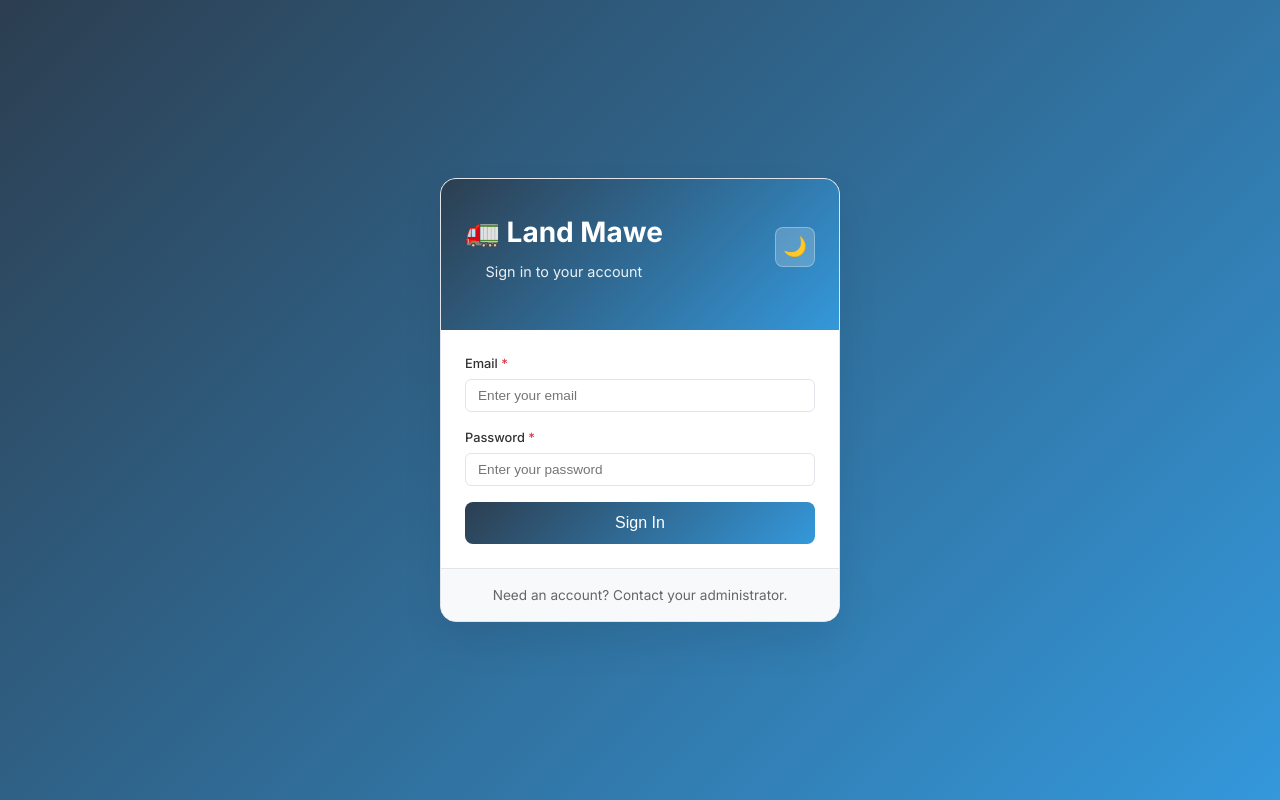
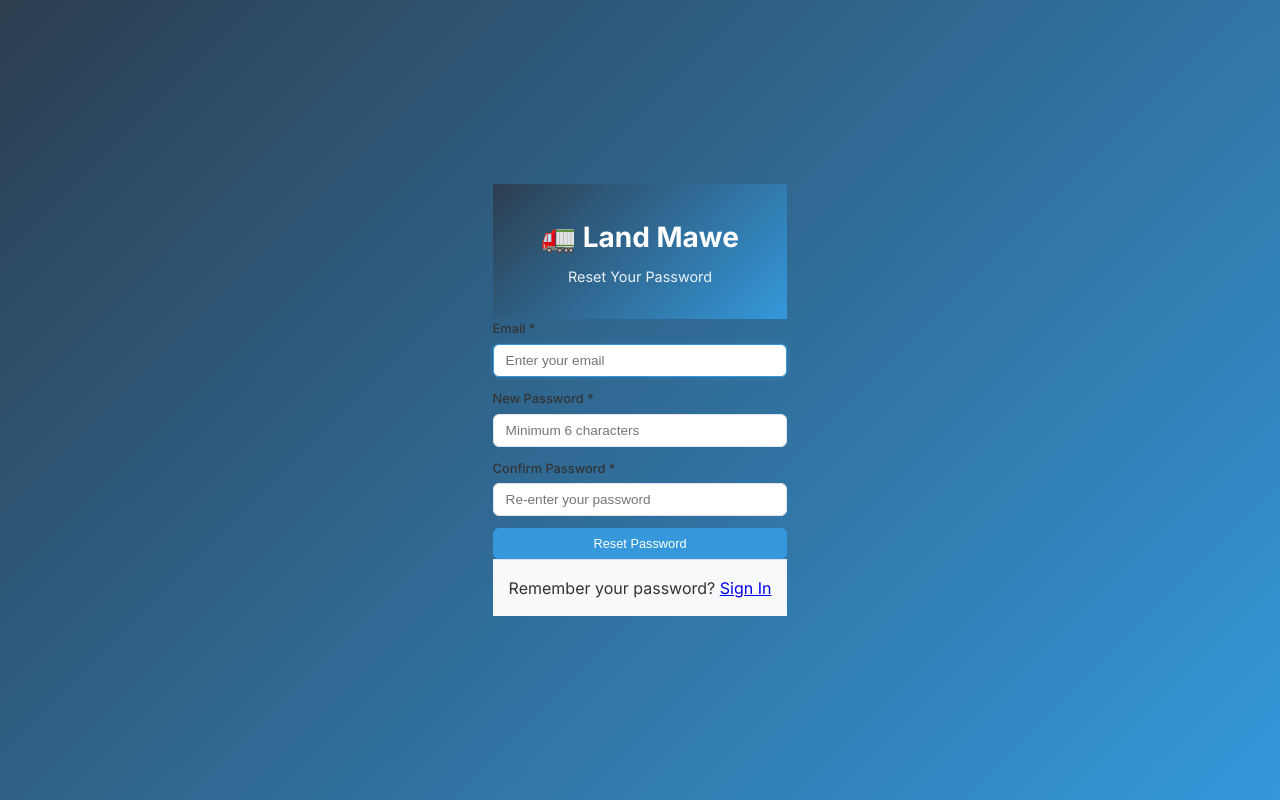
Before and after one commit to MunyaoMulinge/land-mawe-app, a React (Vite) app in the folder client/: page /reset-password in a window 1280 px wide. Before the commit this address led to /. Built offline with nearby package versions, Linux system fonts and the light colour scheme.

Commit message:
allow users to receive email to set passwords

```diff
--- a/client/src/App.jsx
+++ b/client/src/App.jsx
@@ -21,6 +21,7 @@ import ActivityLogs from './components/ActivityLogs'
 import PermissionManager from './components/PermissionManager'
 import DriverPortal from './components/DriverPortal'
 import SetPassword from './components/SetPassword'
+import ResetPassword from './components/ResetPassword'
 import './App.css'
 
 // Define tabs based on user role
@@ -305,6 +306,7 @@ function App() {
         <Routes>
           {/* Public routes (no auth required) */}
           <Route path="/set-password" element={<SetPassword />} />
+          <Route path="/reset-password" element={<ResetPassword />} />
 
           {/* Auth route */}
           <Route
--- /dev/null
+++ b/client/src/components/ResetPassword.jsx
@@ -0,0 +1,166 @@
+import { useState, useEffect } from 'react'
+import { useNavigate, useLocation } from 'react-router-dom'
+import { API_BASE } from '../config'
+
+export default function ResetPassword() {
+  const navigate = useNavigate()
+  const location = useLocation()
+  const [password, setPassword] = useState('')
+  const [confirmPassword, setConfirmPassword] = useState('')
+  const [email, setEmail] = useState('')
+  const [loading, setLoading] = useState(false)
+  const [error, setError] = useState(null)
+  const [success, setSuccess] = useState(false)
+
+  // Get email and access token from URL if present
+  useEffect(() => {
+    const searchParams = new URLSearchParams(location.search)
+    const emailFromUrl = searchParams.get('email')
+    if (emailFromUrl) {
+      setEmail(emailFromUrl)
+    }
+  }, [location])
+
+  const handleSubmit = async (e) => {
+    e.preventDefault()
+    setError(null)
+
+    if (!email) {
+      setError('Please enter your email')
+      return
+    }
+
+    if (password.length < 6) {
+      setError('Password must be at least 6 characters')
+      return
+    }
+
+    if (password !== confirmPassword) {
+      setError('Passwords do not match')
+      return
+    }
+
+    setLoading(true)
+
+    try {
+      // Get access token from URL hash (Supabase sends it in the hash)
+      const hash = window.location.hash
+      const hashParams = new URLSearchParams(hash.substring(1))
+      const accessToken = hashParams.get('access_token')
+
+      if (!accessToken) {
+        throw new Error('Invalid or expired reset link. Please request a new password reset.')
+      }
+
+      // Update password using Supabase
+      const res = await fetch(`${API_BASE}/auth/reset-password-confirm`, {
+        method: 'POST',
+        headers: {
+          'Content-Type': 'application/json'
+        },
+        body: JSON.stringify({ email, password, access_token: accessToken })
+      })
+
+      if (!res.ok) {
+        const err = await res.json()
+        throw new Error(err.error || 'Failed to reset password')
+      }
+
+      setSuccess(true)
+
+      // Redirect to login after 3 seconds
+      setTimeout(() => {
+        navigate('/')
+      }, 3000)
+    } catch (err) {
+      setError(err.message)
+    } finally {
+      setLoading(false)
+    }
+  }
+
+  if (success) {
+    return (
+      <div className="auth-container">
+        <div className="auth-box" style={{ textAlign: 'center' }}>
+          <h2>✅ Password Reset Successfully!</h2>
+          <p>Your password has been reset. You can now log in with your new password.</p>
+          <p>Redirecting to login...</p>
+        </div>
+      </div>
+    )
+  }
+
+  return (
+    <div className="auth-container">
+      <div className="auth-box">
+        <div className="auth-header">
+          <h1>🚛 Land Mawe</h1>
+          <p>Reset Your Password</p>
+        </div>
+
+        {error && (
+          <div style={{
+            background: '#f8d7da',
+            color: '#721c24',
+            padding: '0.75rem',
+            borderRadius: '4px',
+            marginBottom: '1rem'
+          }}>
+            {error}
+          </div>
+        )}
+
+        <form onSubmit={handleSubmit}>
+          <div className="form-group">
+            <label>Email *</label>
+            <input
+              type="email"
+              value={email}
+              onChange={(e) => setEmail(e.target.value)}
+              placeholder="Enter your email"
+              required
+              autoFocus
+            />
+          </div>
+
+          <div className="form-group">
+            <label>New Password *</label>
+            <input
+              type="password"
+              value={password}
+              onChange={(e) => setPassword(e.target.value)}
+              placeholder="Minimum 6 characters"
+              required
+              minLength={6}
+            />
+          </div>
+
+          <div className="form-group">
+            <label>Confirm Password *</label>
+            <input
+              type="password"
+              value={confirmPassword}
+              onChange={(e) => setConfirmPassword(e.target.value)}
+              placeholder="Re-enter your password"
+              required
+            />
+          </div>
+
+          <button
+            type="submit"
+            className="btn btn-primary"
+            disabled={loading}
+            style={{ width: '100%' }}
+          >
+            {loading ? 'Resetting Password...' : 'Reset Password'}
+          </button>
+        </form>
+
+        <div className="auth-footer">
+          <p>Remember your password? <a href="/">Sign In</a></p>
+        </div>
+      </div>
+    </div>
+  )
+}
--- a/client/src/components/Users.jsx
+++ b/client/src/components/Users.jsx
@@ -90,6 +90,33 @@ export default function Users({ currentUser }) {
       });
       if (!res.ok) throw new Error("Failed to update user status");
       fetchUsers();
+    } catch (err) {
+      alert(err.message);
+    }
+  };
+
+  const resetUserPassword = async (user) => {
+    const confirmed = window.confirm(
+      `Are you sure you want to reset the password for ${user.name || user.email}?\n\nThey will receive an email to set a new password.`
+    );
+    if (!confirmed) return;
+
+    try {
+      const res = await fetch(`${API_BASE}/users/${user.id}/reset-password`, {
+        method: "POST",
+        headers: {
+          "Content-Type": "application/json",
+          "x-user-id": currentUser?.id
+        },
+      });
+
+      if (!res.ok) {
+        const err = await res.json();
+        throw new Error(err.error || "Failed to reset password");
+      }
+
+      const result = await res.json();
+      alert(result.message || "Password reset email sent successfully!");
     } catch (err) {
       alert(err.message);
     }
@@ -401,7 +428,7 @@ export default function Users({ currentUser }) {
                   </span>
                 </td>
                 <td>{new Date(user.created_at).toLocaleDateString()}</td>
-                {(hasPermission('users', 'edit') || hasPermission('users', 'delete')) && (
+                {(hasPermission('users', 'edit') || hasPermission('users', 'delete') || isSuperAdmin) && (
                   <td>
                     <div style={{ display: "flex", gap: "0.5rem" }}>
                       {hasPermission('users', 'edit') && (
@@ -411,6 +438,17 @@ export default function Users({ currentUser }) {
                           title="Edit user"
                         >
                           ✏️
+                        </button>
+                      )}
+                      {/* Only SuperAdmin can reset passwords */}
+                      {isSuperAdmin && user.id !== currentUser?.id && (
+                        <button
+                          className="btn btn-small btn-warning"
+                          onClick={() => resetUserPassword(user)}
+                          title="Reset password - sends email to user"
+                          style={{ background: '#ff9800', color: 'white' }}
+                        >
+                          🔑
                         </button>
                       )}
                       {hasPermission('users', 'delete') && user.id !== currentUser?.id && (
```
Also changed, not shown: 1 other file (tests, documents, lock files or other folders).
